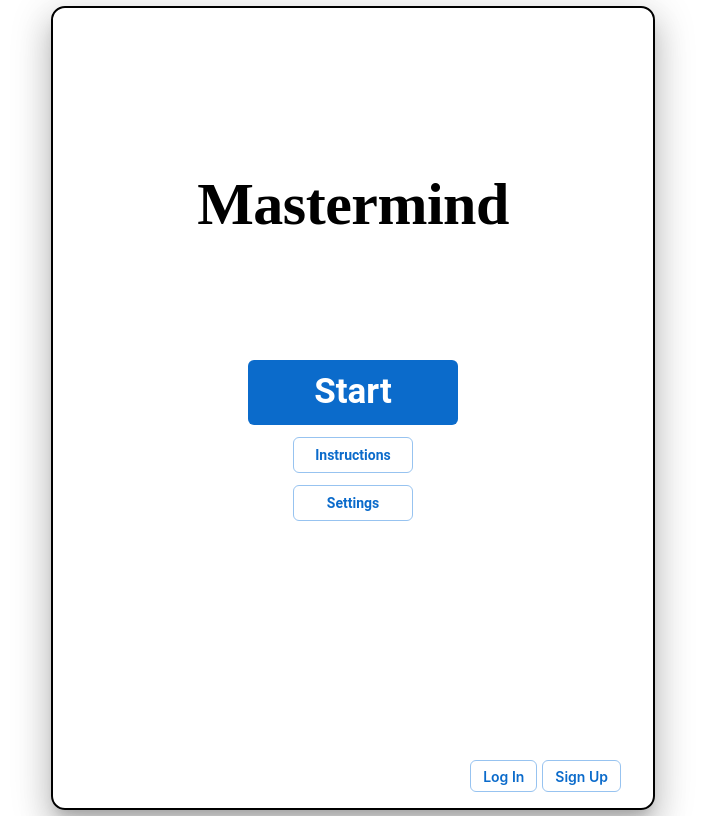
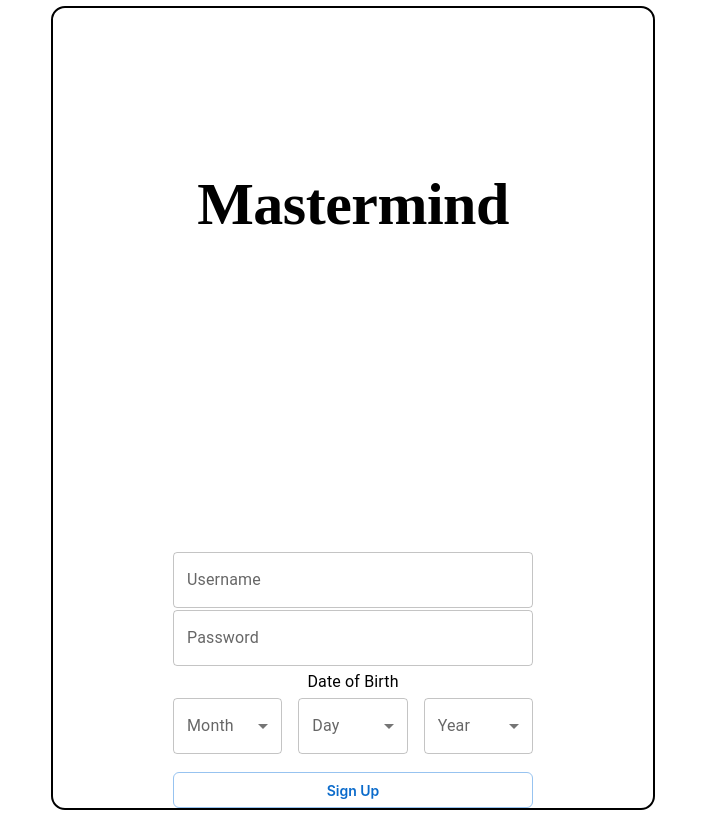
Before and after one commit to tthcodes/Mastermind, a React app: page /signup in a window 1280 px wide. Shown: the whole page, without its empty margins (287-992 px from the left). Built offline with nearby package versions, Linux system fonts and the light colour scheme.

Commit message:
Sign up page input fields added, age verification added

```diff
--- a/src/client/App.jsx
+++ b/src/client/App.jsx
@@ -5,6 +5,8 @@ import GameContext from './contexts/GameContext';
 const Home = lazy(() => import('./components/Home'))
 const Play = lazy(() => import('./components/Play'))
 const GameOver = lazy(() => import('./components/GameOver'))
+const SignUp = lazy(() => import('./components/Signup'))
+
 
 
 
@@ -15,7 +17,7 @@ const App = () => {
   const [maxGuessCount, setMaxGuessCount] = useState(10);
   const [minNum, setMinNum] = useState(0);
   const [maxNum, setMaxNum] = useState(7);
-
+  const [isSignedIn, setIsSignedIn] = useState(false);
 
   // Store State Variables In Object To Pass Down In Provider
   const value = {
@@ -28,7 +30,9 @@ const App = () => {
     minNum,
     setMinNum,
     maxNum,
-    setMaxNum
+    setMaxNum,
+    isSignedIn,
+    setIsSignedIn
   };
 
   return (
@@ -40,7 +44,7 @@ const App = () => {
           <Route path='/instructions' element={<Home />} />
           <Route path='/settings' element={<Home />} />
           <Route path='/login' element={<Home />} />
-          <Route path='/signup' element={<Home />} />
+          <Route path='/signup' element={<SignUp />} />
           <Route path='/gameover' element={<GameOver />} />
         </Routes>
       </Suspense>
--- a/src/client/components/Home.jsx
+++ b/src/client/components/Home.jsx
@@ -3,7 +3,6 @@ import { Button } from '@mui/joy'
 import { useNavigate } from 'react-router-dom'
 import React from 'react'
 import boxStyle from '../styling/BoxStyle'
-import buttonBoxStyle from '../styling/buttonBoxStyle'
 
 const Home = () => {
   // Eventually Will Use Contexts to check for Sign In Status
@@ -26,7 +25,18 @@ const Home = () => {
         onClick={() => navigate('/settings')}>
         Settings
       </Button>
-      <Box sx={buttonBoxStyle}>
+      <Box sx={{
+          display: 'flex',
+          justifyContent: 'flex-end',
+          alignItems: 'center',
+          width: '100%',
+          paddingRight: '2rem',
+          paddingTop: '2rem',
+          paddingBottom: '1rem',
+          marginTop: 'auto',
+          alignSelf:'flex-end',
+          gap: '5px'
+        }}>
         <Button size="sm" variant="outlined" onClick={() => navigate('/login')}>
           Log In
         </Button>
--- a/src/client/components/Play.jsx
+++ b/src/client/components/Play.jsx
@@ -79,7 +79,7 @@ const Play = () => {
           if (answerFreqMap[num]) {
               // Accounts for duplicates in answer combination.
               // Freq of a correct # in guessFreqMap will never be greater than the freq
-                // of that same number in answer combo (using Math.min)
+                // of that same number in answer combo (using Math.min), freq map wouldn't have duplicates
               numCorrect += Math.min(guessFreqMap[num], answerFreqMap[num]);
           }
       }
@@ -129,6 +129,7 @@ const Play = () => {
   // Create function that submits guess upon click
     const submitGuess = (guessInput) => {
       const guess = guessInput.join('');
+      // guess is now a single string and passed into checkAnswer() as so
       checkAnswer(guess);
     };
 
--- a/src/client/components/Signup.jsx
+++ b/src/client/components/Signup.jsx
@@ -0,0 +1,127 @@
+import { Box, Typography, TextField, MenuItem, FormControl, InputLabel, Select } from '@mui/material'
+import { Button } from '@mui/joy'
+import { useNavigate } from 'react-router-dom'
+import React, { useState } from 'react'
+import boxStyle from '../styling/BoxStyle'
+import axios from 'axios'
+
+const SignUp = () => {
+  // Eventually Will Use Contexts to check for Sign In Status
+  const navigate = useNavigate();
+  const [username, setUsername] = useState('');
+  const [password, setPassword] = useState('');
+  const [birthMonth, setBirthMonth] = useState('');
+  const [birthDay, setBirthDay] = useState('');
+  const [birthYear, setBirthYear] = useState('');
+  const [error, setError] = useState('');
+
+  // Populate options in dropdowns for user to select birthday
+    //(_, i) is beginning of mapping function, first param serves as field placeholder, i is index of current val (begins at 0)
+  const months = Array.from({ length: 12 }, (_, i) => i + 1); // 12 months max
+  const days = Array.from({ length: 31 }, (_, i) => i + 1); // 31 days max
+  const currentYear = new Date().getFullYear(); // Grab current date's year to as starting point for age in years
+  const years = Array.from({ length: 100 }, (_, i) => currentYear - i); // Get options beginning from current year
+
+  const handleSignUp = (event) => {
+    event.preventDefault();
+    // Utilize user's input birthday state variables to calculate age
+    const userBirthday = new Date(birthYear, birthMonth - 1, birthDay); // Date object based on user bday
+    const ageDiff = Date.now() - userBirthday.getTime(); // Calculates diff between birth and current date in ms
+    const ageDate = new Date(ageDiff); // Creates new date object from age diff in ms
+    const userAge = Math.abs(ageDate.getUTCFullYear() - 1970) // Grab year from age diff, subtract 1970 due to Unix Epoch
+
+    if (!username || !password || !birthMonth || !birthDay || !birthYear) {
+      setError('Please fill in all fields.');
+      return;
+    }
+
+    if (userAge < 13) {
+      setError('You must be at least 13 years old to create an account.');
+      return;
+    }
+
+    try {
+
+    } catch (err) {
+      console.error('Error during signup:', err);
+      setError('Failed to sign up.')
+    }
+  }
+
+  return (
+    <Box sx={boxStyle}>
+      <Typography variant="h2" component="h1" sx={{ color: 'black', fontWeight: 'bold', textAlign: 'center', marginTop: 20, fontFamily: 'bungee'}}>
+        Mastermind
+      </Typography>
+      <form onSubmit={handleSignUp} style={{ width: '60%', display: 'flex', flexDirection: 'column', gap: 2 }}>
+        <TextField
+          label="Username"
+          variant="outlined"
+          fullWidth
+          value={username}
+          onChange={(e) => setUsername(e.target.value)}
+          />
+        <TextField
+          label="Password"
+          variant="outlined"
+          fullWidth
+          value={password}
+          onChange={(e) => setPassword(e.target.value)}
+          />
+        <Typography
+          variant="subtitle1"
+          textAlign="center"
+        >
+          Date of Birth</Typography>
+        <Box sx={{ display: 'flex', gap: 2 }}>
+          <FormControl fullWidth>
+            <InputLabel>Month</InputLabel>
+            <Select
+              value={birthMonth}
+              label="Month"
+              onChange={(e) => setBirthMonth(e.target.value)}
+            >
+              {months.map(month => ( // Map over months array to populate select options
+                <MenuItem key={month} value={month}>{month}</MenuItem> // New menu item per element
+              ))}
+            </Select>
+          </FormControl>
+          <FormControl fullWidth>
+            <InputLabel>Day</InputLabel>
+            <Select
+              value={birthDay}
+              label="Day"
+              onChange={(e) => setBirthDay(e.target.value)}
+            >
+              {days.map(day => (
+                <MenuItem key={day} value={day}>{day}</MenuItem>
+              ))}
+            </Select>
+          </FormControl>
+          <FormControl fullWidth>
+            <InputLabel>Year</InputLabel>
+            <Select
+              value={birthYear}
+              label="Year"
+              onChange={(e) => setBirthYear(e.target.value)}
+            >
+              {years.map(year => (
+                <MenuItem key={year} value={year}>{year}</MenuItem>
+              ))}
+            </Select>
+          </FormControl>
+        </Box>
+        {error && (
+          <Typography color="error" sx={{ mt: 2 }}>
+            {error}
+          </Typography>
+        )}
+        <Button type="submit" variant="outlined" sx={{ mt: 2 }}>
+          Sign Up
+        </Button>
+      </form>
+    </Box>
+  );
+};
+
+export default SignUp
--- a/src/client/contexts/GameContext.jsx
+++ b/src/client/contexts/GameContext.jsx
@@ -10,7 +10,9 @@ const defContext = {
   minNum: 0,
   setMinNum: () => {},
   maxNum: 7,
-  setMaxNum: () => {}
+  setMaxNum: () => {},
+  isSignedIn: false,
+  setIsSignedIn: () => {}
 }
 
 //Create context
--- a/src/client/styling/boxStyle.js
+++ b/src/client/styling/boxStyle.js
@@ -1,14 +1,13 @@
 // MUI Styling for Outer Box Containing App
 const boxStyle = {
-  maxWidth: '600px',
   display: 'flex',
   flexDirection: 'column',
   alignItems: 'center',
   justifyContent: 'space-between',
+  maxWidth: '600px',
   width: '800px',
   height: '800px',
   borderRadius: '14px',
-  boxShadow: 20,
   border: '2px solid black'
 };
 
--- a/src/client/styling/buttonBoxStyle.js
+++ /dev/null
@@ -1,15 +0,0 @@
-// MUI Styling for Holding Buttons
-const buttonBoxStyle = {
-  display: 'flex',
-  justifyContent: 'flex-end',
-  alignItems: 'center',
-  width: '100%',
-  paddingRight: '2rem',
-  paddingTop: '2rem',
-  paddingBottom: '1rem',
-  marginTop: 'auto',
-  alignSelf:'flex-end',
-  gap: '5px'
-};
-
-export default buttonBoxStyle;
--- a/src/server/models/userModel.js
+++ b/src/server/models/userModel.js
@@ -1,10 +1,9 @@
 import mongoose from 'mongoose';
-import bcrypt from 'bycrypt'
+import bcrypt from 'bcrypt'
 
 const { Schema } = mongoose;
 
 const userSchema = new Schema({
-  firstName: {type: String, required: false},
   username: {type: String, required: true, unique: true},
   password: {type: String, required: true},
   userScore: {type: Number, default: 0}
--- a/src/server/server.js
+++ b/src/server/server.js
@@ -33,7 +33,7 @@ app.use(express.urlencoded({ extended: true })); // parses incoming URL-encoded
 // Eventually will need to use session management 'express-session' with 'MongoStore' for session storage
 app.use(express.static(path.resolve(__dirname, '../static'))); // serve static files
 
-// Route handling
+// Route handling for all API requests
 app.use('/api', apiRouter)
 
 // Fallback route handler for home page
```
Also changed, not shown: src/server/controllers/userController.js (+16 -0 lines), src/server/routers/apiRouter.js (+5 -3 lines), src/server/routers/userRouter.js (+5 -3 lines).
